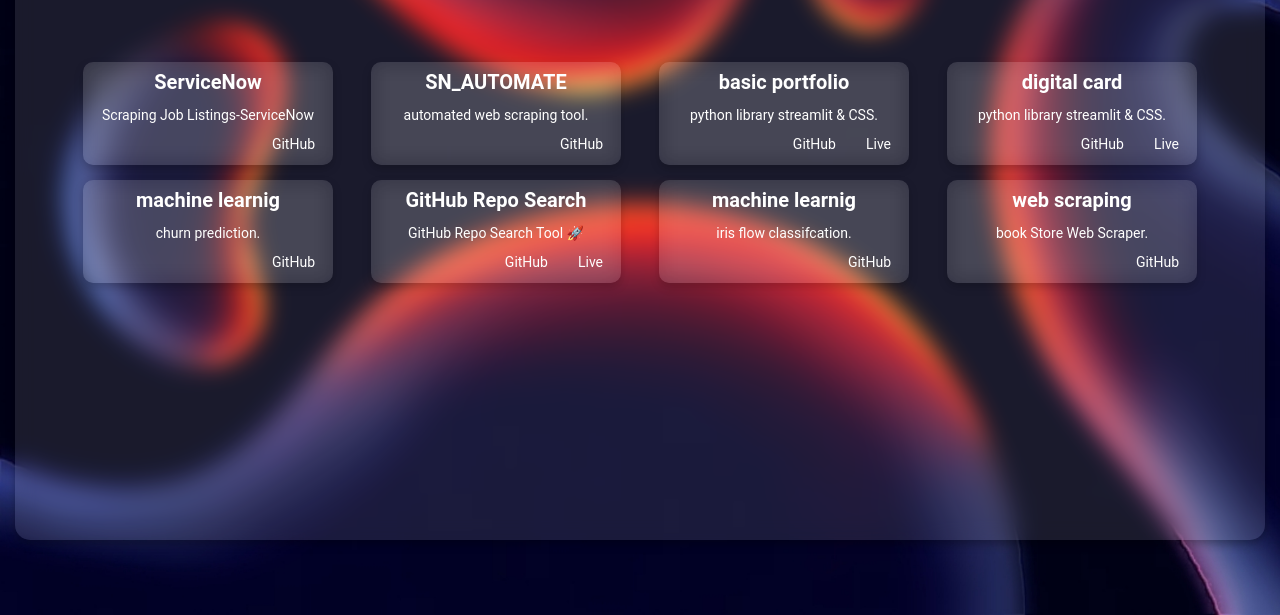
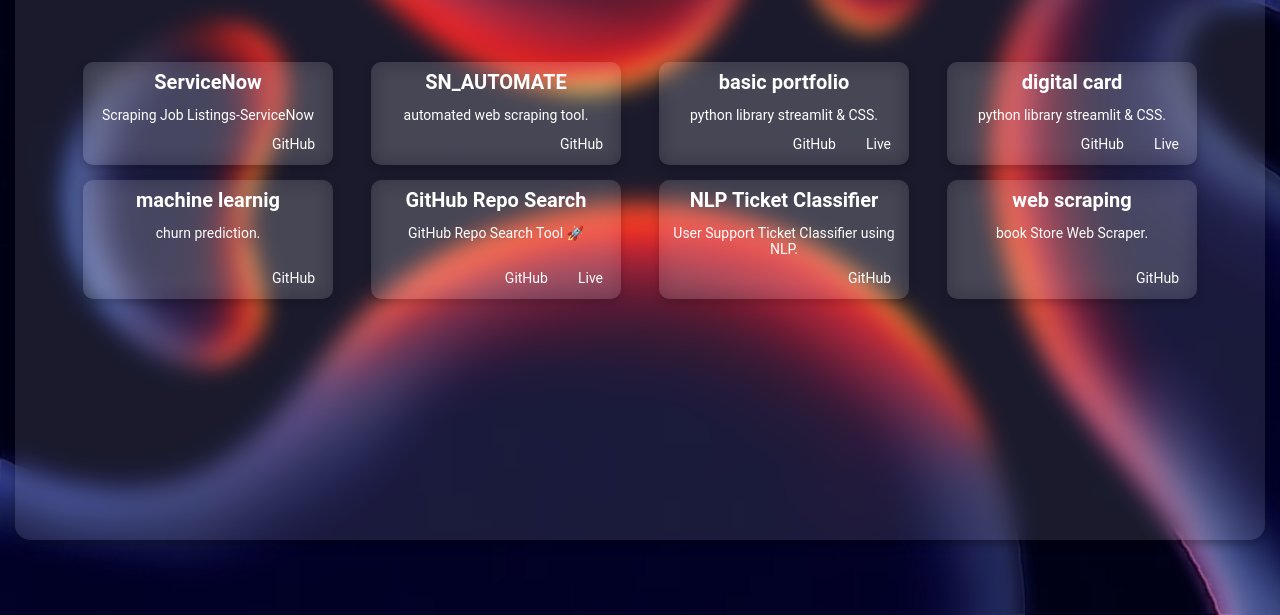
Before and after one commit to theritikbarnwal/ritikport, a plain HTML site: page work.html in a window 1280 px wide. Shown: the part 185-800 px from the top of the page. Drawn offline with Linux system fonts and the light colour scheme.

Commit message:
NLP project add

```diff
--- a/work.html
+++ b/work.html
@@ -77,10 +77,10 @@
             </div>
 
             <div class="card">
-                <h3>machine learnig</h3>
-                <p>iris flow classifcation.</p>
+                <h3>NLP Ticket Classifier</h3>
+                <p>User Support Ticket Classifier using NLP.</p>
                 <div class="buttons">
-                    <a href="https://github.com/theritikbarnwal/Machine_Learning-Iris-Flow" class="github" target="_blank">GitHub</a>
+                    <a href="https://github.com/theritikbarnwal/user_ticket_raise" class="github" target="_blank">GitHub</a>
                 </div>
             </div>
 
```
